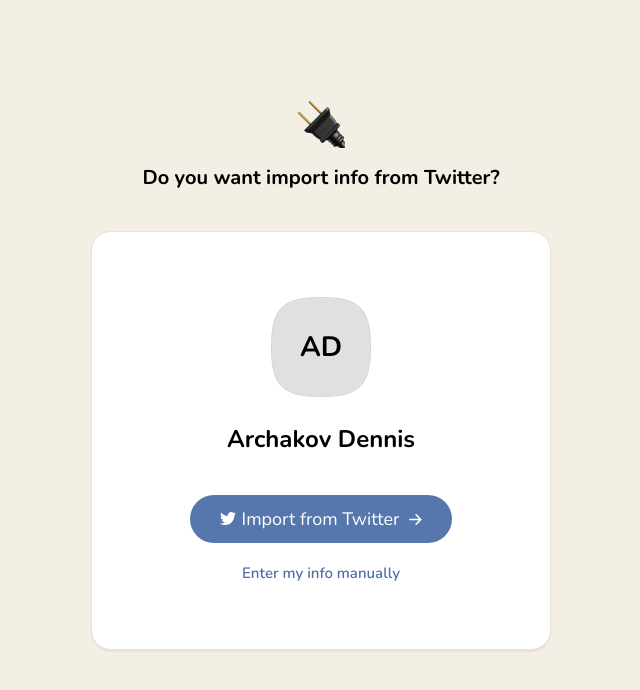
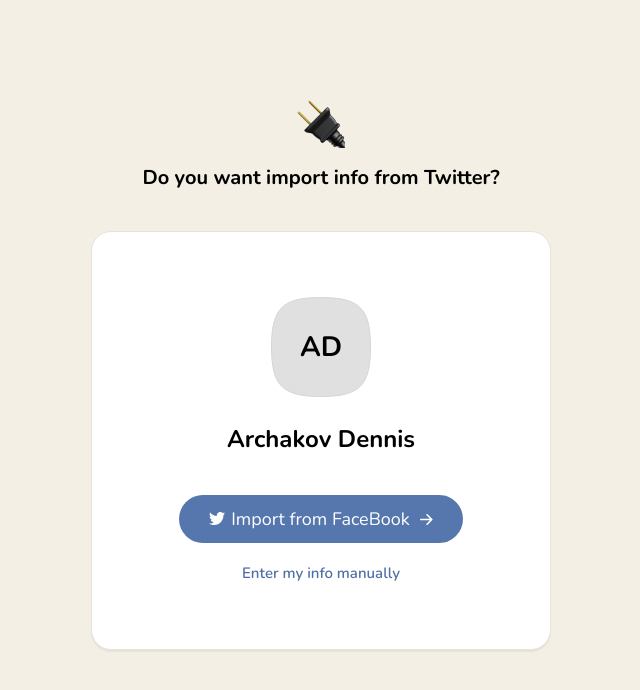
Before and after one commit to EGOR-PYSHNOV/clubhouse, a Next.js app in the folder frontend/: page / in a window 1280 px wide. Both pictures are taken after a click on the button "Get your username". Shown: the top 690 px of the page, without its empty margins (319-959 px from the left). Built offline with nearby package versions, Linux system fonts and the light colour scheme.

Commit message:
add auth after click

```diff
--- a/frontend/components/steps/TwitterStep/index.tsx
+++ b/frontend/components/steps/TwitterStep/index.tsx
@@ -1,42 +1,73 @@
-import clsx from 'clsx';
-import { WhiteBlock } from '../../WhiteBlock';
-import { Button } from '../../Button';
-import { StepInfo } from '../../StepInfo';
+import clsx from 'clsx'
+import { WhiteBlock } from '../../WhiteBlock'
+import { Button } from '../../Button'
+import { StepInfo } from '../../StepInfo'
 
-import styles from './TwitterStep.module.scss';
-import React from 'react';
-import { MainContext } from '../../../pages';
+import styles from './TwitterStep.module.scss'
+import React from 'react'
+import { MainContext } from '../../../pages'
 
 export const TwitterStep: React.FC = () => {
-  const { onNextStep } = React.useContext(MainContext);
+    const { onNextStep } = React.useContext(MainContext)
+
+    const onClickAuth = () => {
+        const win = window.open(
+            'http://localhost:3002/auth/facebook',
+            'Auth',
+            'width=500,height=500,status=yes,toolbar=no,menubar=no,location=no'
+        )
+
+        const timer = setInterval(() => {
+            if (win.closed) {
+                clearInterval(timer)
+                onNextStep()
+            }
+        }, 100)
+    }
+
+    React.useEffect(() => {
+        window.addEventListener('message', (data) => {
+            console.log(data)
+        })
+    }, [])
 
     return (
         <div className={styles.block}>
-      <StepInfo icon="/static/connect.png" title="Do you want import info from Twitter?" />
+            <StepInfo
+                icon='/static/connect.png'
+                title='Do you want import info from Twitter?'
+            />
             <WhiteBlock className={clsx('m-auto mt-40', styles.whiteBlock)}>
                 <div className={styles.avatar}>
                     <b>AD</b>
                     <svg
-            width="100"
-            height="100"
-            viewBox="0 0 100 100"
-            fill="none"
-            xmlns="http://www.w3.org/2000/svg">
+                        width='100'
+                        height='100'
+                        viewBox='0 0 100 100'
+                        fill='none'
+                        xmlns='http://www.w3.org/2000/svg'
+                    >
                         <path
-              d="M0.5 50C0.5 30.5091 3.25846 18.1987 10.7286 10.7286C18.1987 3.25846 30.5091 0.5 50 0.5C69.4909 0.5 81.8014 3.25846 89.2714 10.7286C96.7415 18.1987 99.5 30.5091 99.5 50C99.5 69.4909 96.7415 81.8014 89.2714 89.2714C81.8014 96.7415 69.4909 99.5 50 99.5C30.5091 99.5 18.1987 96.7415 10.7286 89.2714C3.25846 81.8014 0.5 69.4909 0.5 50Z"
-              fill="#E0E0E0"
-              stroke="#D6D6D6"
+                            d='M0.5 50C0.5 30.5091 3.25846 18.1987 10.7286 10.7286C18.1987 3.25846 30.5091 0.5 50 0.5C69.4909 0.5 81.8014 3.25846 89.2714 10.7286C96.7415 18.1987 99.5 30.5091 99.5 50C99.5 69.4909 96.7415 81.8014 89.2714 89.2714C81.8014 96.7415 69.4909 99.5 50 99.5C30.5091 99.5 18.1987 96.7415 10.7286 89.2714C3.25846 81.8014 0.5 69.4909 0.5 50Z'
+                            fill='#E0E0E0'
+                            stroke='#D6D6D6'
                         />
                     </svg>
                 </div>
-        <h2 className="mb-40">Archakov Dennis</h2>
-        <Button onClick={onNextStep}>
-          <img src="/static/twitter.svg" alt="Twitter logo" className={styles.twitterLogo} />
-          Import from Twitter
-          <img className="d-ib ml-10" src="/static/arrow.svg" />
+                <h2 className='mb-40'>Archakov Dennis</h2>
+                <Button onClick={onClickAuth}>
+                    <img
+                        src='/static/twitter.svg'
+                        alt='Twitter logo'
+                        className={styles.twitterLogo}
+                    />
+                    Import from FaceBook
+                    <img className='d-ib ml-10' src='/static/arrow.svg' />
                 </Button>
-        <div className="link mt-20 cup d-ib">Enter my info manually</div>
+                <div className='link mt-20 cup d-ib'>
+                    Enter my info manually
+                </div>
             </WhiteBlock>
         </div>
-  );
-};
+    )
+}
```
Lines whose indentation alone changed are shown as unchanged.
